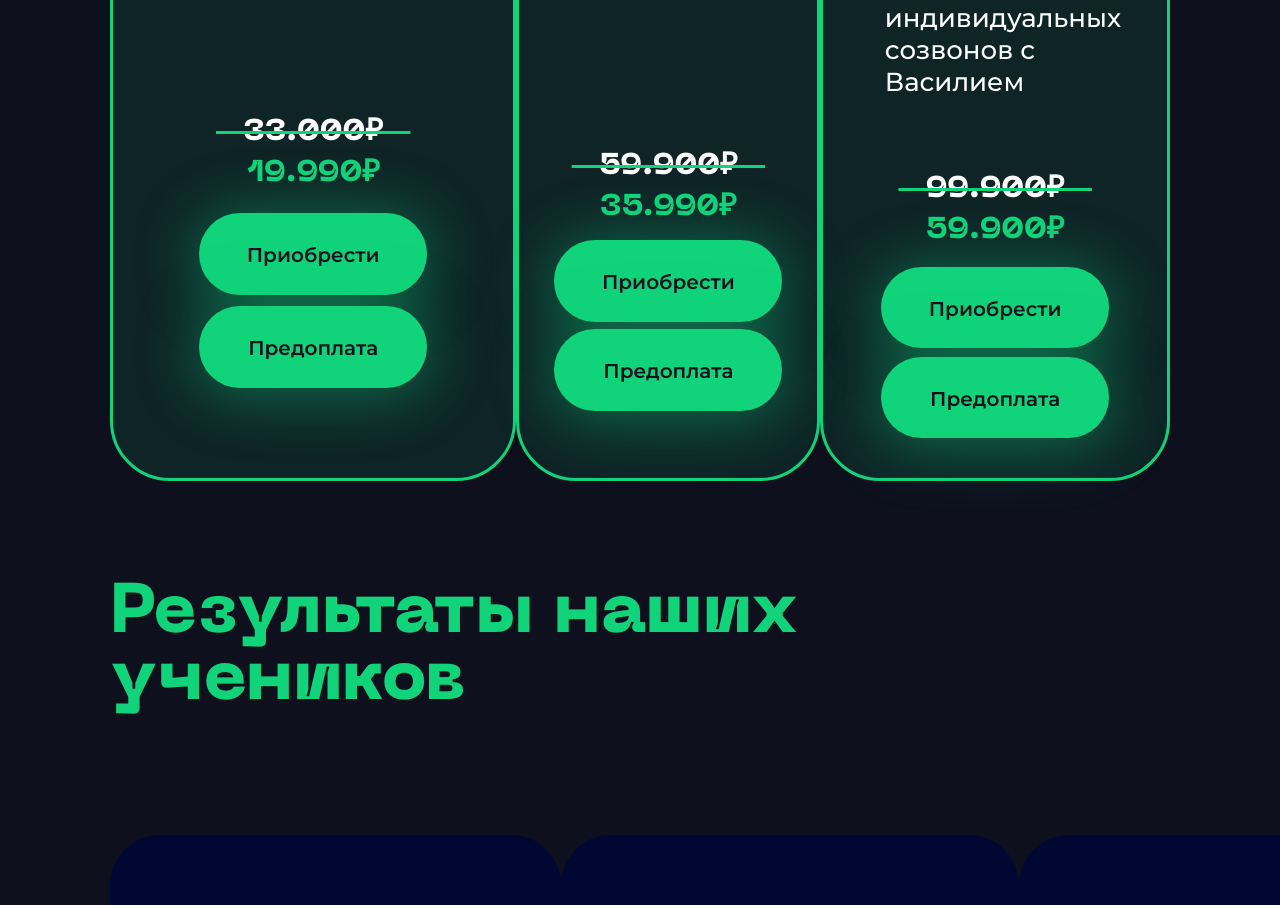
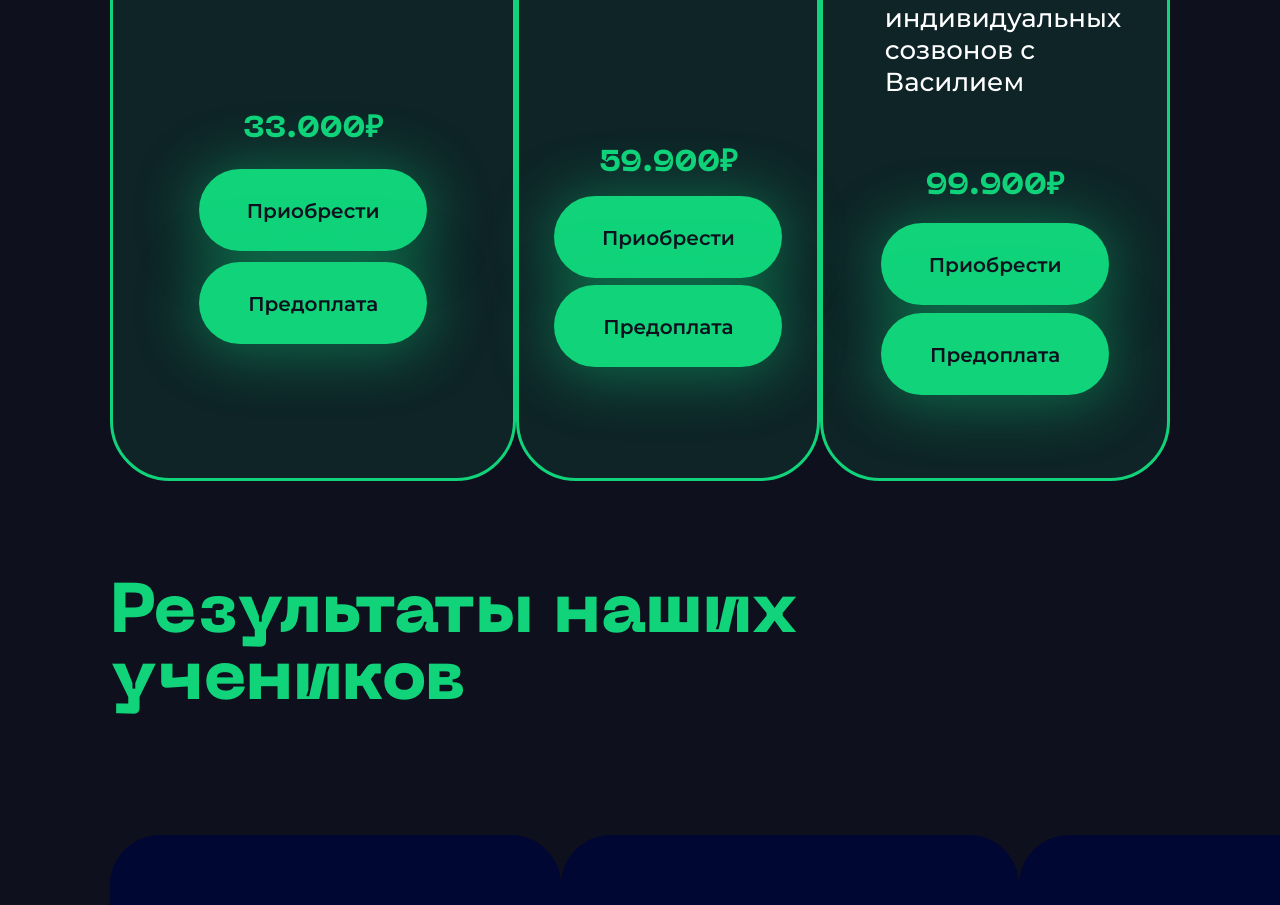
Before and after one commit to Raccoons38/btc-school-landing, a plain HTML site: page course.html in a window 1280 px wide. Shown: the part 8102-9007 px from the top of the page. Drawn offline with nearby package versions, Linux system fonts and the light colour scheme.

Commit message:
Новые цены

```diff
--- a/course.html
+++ b/course.html
@@ -161,10 +161,9 @@
                             <li class="advantage"><img src="images/point.png" alt=""><p>возможность вступить в закрытое сообщество со скидкой</p></li>
                         </ul>
                         <div class="price-block standart">
-                            <div class="full-price">ㅤ33.000₽ㅤ</div>
-                            <div class="sale-price">19.990₽</div>
+                            <div class="sale-price">33.000₽</div>
                         </div>
-                        <a href="https://payform.ru/t92C4TI/" target="_blank" id="program-btn" class="primary-btn">Приобрести</a>
+                        <a href="https://payform.ru/3s2ERpR/" target="_blank" id="program-btn" class="primary-btn">Приобрести</a>
                         <a href="https://payform.ru/ke2C4iK/" target="_blank" id="program-btn" class="primary-btn">Предоплата</a>
                     </div>
                 </div>
@@ -183,10 +182,9 @@
                             <li class="advantage"><img src="images/point.png" alt=""><p>онлайн поддержка</p></li>
                         </ul>
                         <div class="price-block group">
-                            <div class="full-price">ㅤ59.900₽ㅤ</div>
-                            <div class="sale-price">35.990₽</div>
+                            <div class="sale-price">59.900₽</div>
                         </div>
-                        <a href="https://payform.ru/a32BXrT/" target="_blank" id="program-btn" class="primary-btn">Приобрести</a>
+                        <a href="https://payform.ru/562ERqz/" target="_blank" id="program-btn" class="primary-btn">Приобрести</a>
                         <a href="https://payform.ru/ke2C4iK/" target="_blank" id="program-btn" class="primary-btn">Предоплата</a>
 
                     </div>
@@ -206,10 +204,9 @@
                             <li class="advantage"><img src="images/point.png" alt=""><p>5 индивидуальных созвонов с Василием</p></li>
                         </ul>
                         <div class="price-block VIP">
-                            <div class="full-price">ㅤ99.900₽ㅤ</div>
-                            <div class="sale-price">59.900₽</div>
+                            <div class="sale-price">99.900₽</div>
                         </div>
-                        <a href="https://payform.ru/bn2C4UQ/" target="_blank" id="program-btn" class="primary-btn">Приобрести</a>
+                        <a href="https://payform.ru/702ERrx/" target="_blank" id="program-btn" class="primary-btn">Приобрести</a>
                         <a href="https://payform.ru/ke2C4iK/" target="_blank" id="program-btn" class="primary-btn">Предоплата</a>
                     </div>
                 </div>
@@ -293,6 +290,7 @@
             <input class="primary-btn" type="submit" value="Перейти к оплате">
             <span>Нажимая кнопку вы даете согласие на <a href="">обработку персональных данных</a></span>
         </form>
+        <a class="link__submit" style = "font-size: 0px; display: none;"></a>
     </div>
 
     <!-- <span id="bot-link">Позравляем, Вы успешно записались на вебинар! <a href="https://t.me/bit_sch_vebinarium_bot">Перейти в бот</a></span> -->
```
